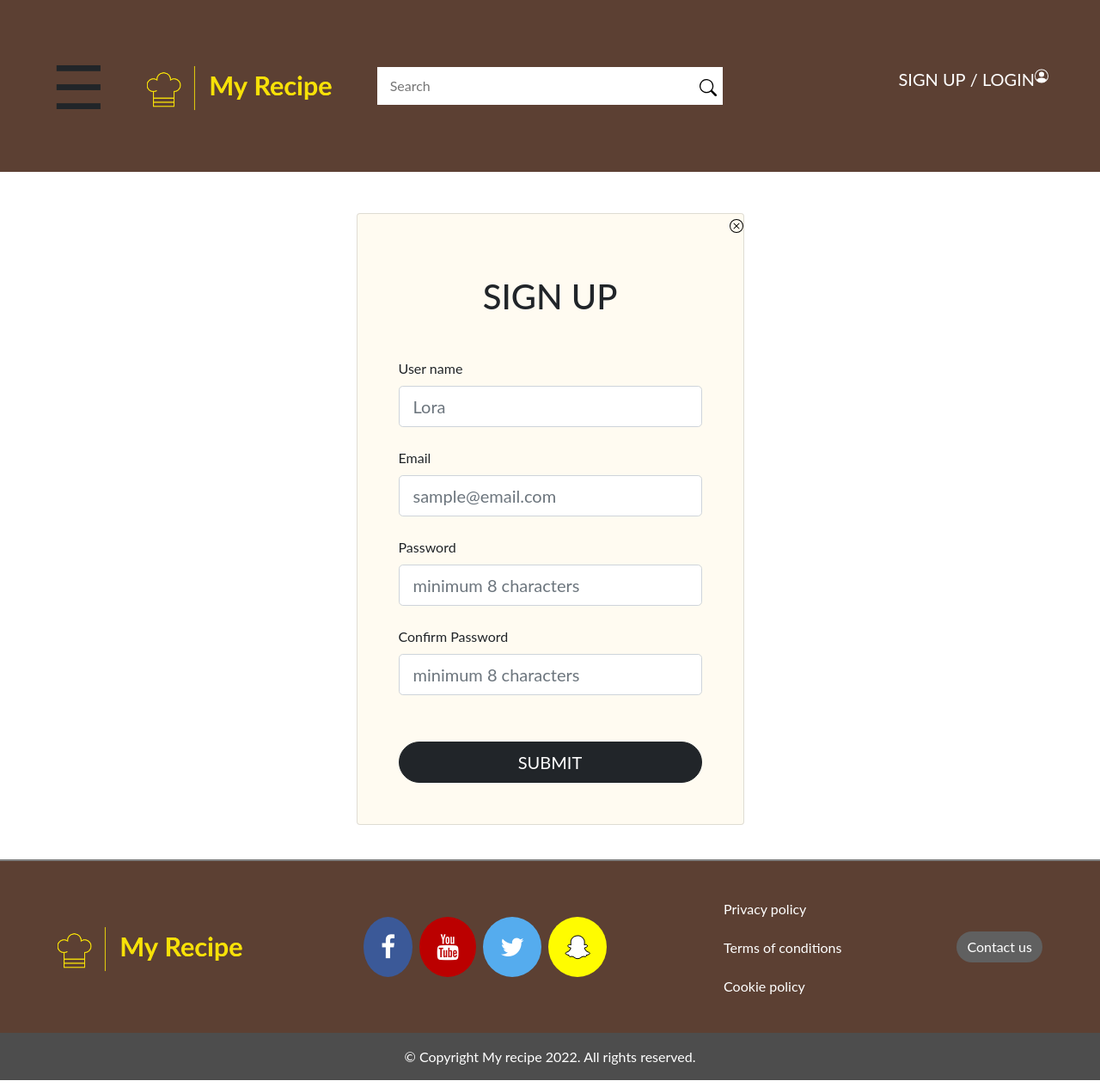
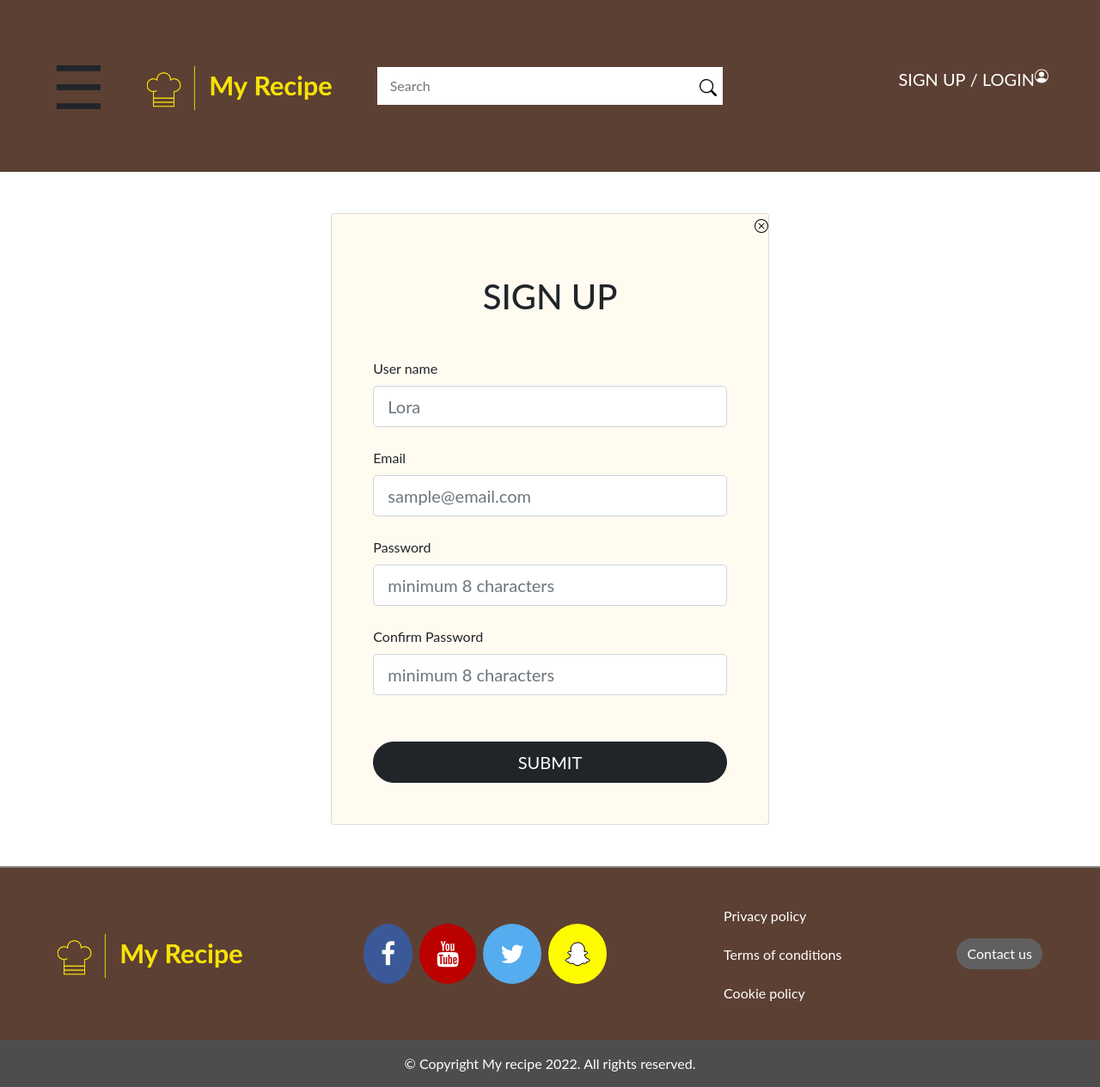
Before and after one commit to SherryTt/recipe-web, a PHP site: page /register.php in a window 1280 px wide. Shown: the whole page at 86% size. Run offline with PHP 8.4, Linux system fonts and the light colour scheme.

Commit message:
Login and register chnage class

```diff
--- a/www/register.php
+++ b/www/register.php
@@ -19,6 +19,7 @@ if( $_SERVER["REQUEST_METHOD"] == "POST" ) {
   //check if user_email and user_password is not empty
    if( strlen($user_email) > 0 && strlen($user_password) > 0 && strlen($user_name) > 0 && strlen($confirm_pass) > 0){
     $result = $account -> create( $user_name, $user_email, $user_password,$confirm_pass);
+    header("Location:login.php");
 
     }
   }
--- a/www/templates/login.twig
+++ b/www/templates/login.twig
@@ -5,7 +5,7 @@
 <body>
   {% include "partials/navigation.twig" %}
   <div class="main-container">
-    <section class="vh-100" style="background-color: white">
+    <<section class="vh-100" style="background-color: white">
       <div class="container py-5 h-100">
         <div class="row d-flex justify-content-center align-items-center h-100">
           <div class="col-12 col-md-8 col-lg-6 col-xl-5">
--- a/www/templates/register.twig
+++ b/www/templates/register.twig
@@ -5,10 +5,7 @@
 <body>
   {% include 'partials/navigation.twig' %}
   <div class="main-container">
-    <section class="vh-100" style="background-color: white">
-      <div class="container py-5 h-100">
-        <div class="row d-flex justify-content-center align-items-center h-100">
-          <div class="col-12 col-md-8 col-lg-6 col-xl-5">
+    <div class="container py-5 h-100 col-12 col-md-8 col-lg-6 col-xl-5">
       <div class="card shadow-2-strong">
         <div class="close">
           <a href="../index.php">
@@ -55,9 +52,6 @@
         </div>
       </div>
   </div>
-      </div>
-    </section>
-  </div>
   {% include "partials/footer.twig" %}
   {% include "partials/script.twig" %}
 </body>
```
Also changed, not shown: 4 other files. Lines whose indentation alone changed are shown as unchanged.
